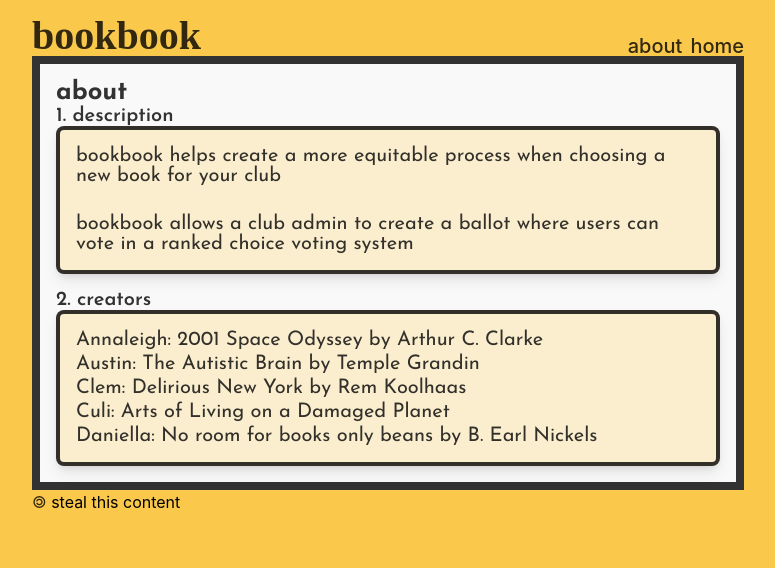
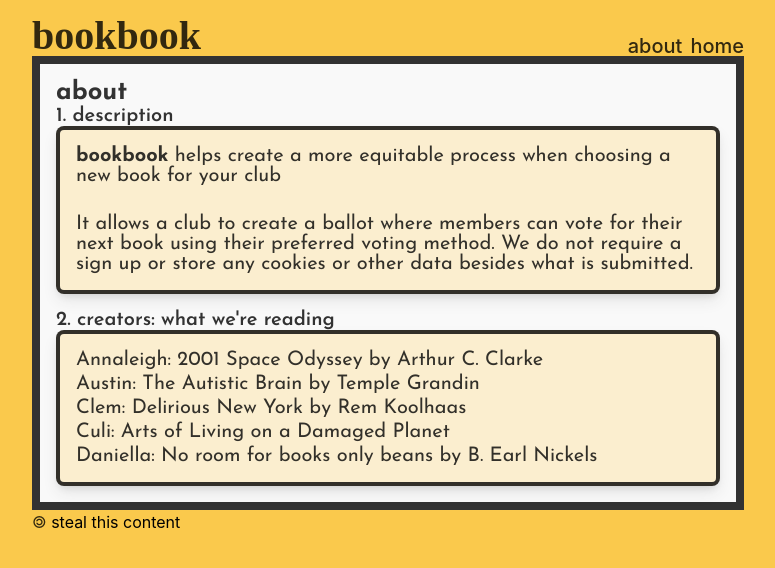
Before and after one commit to openbookbook/bookbook-web, a React (Create React App) app: page /about in a window 1280 px wide. Shown: the top 568 px of the page, without its empty margins (252-1027 px from the left). Built offline with nearby package versions, Linux system fonts and the light colour scheme.

Commit message:
minor touch ups

```diff
--- a/src/pages/about/AboutPage.js
+++ b/src/pages/about/AboutPage.js
@@ -6,12 +6,14 @@ const AboutPage = () => {
     <h3 className="page-title">about</h3>
     <span className="panel-title">description</span>
     <div className="panel">
-      <p>bookbook helps create a more equitable process when choosing a new book for your club</p>
+      <p><strong>bookbook</strong> helps create a more equitable process when choosing a new book for your club</p>
       <br/>
-      <p>bookbook allows a club admin to create a ballot where users can vote in a ranked choice voting system</p>
+      <p>
+        It allows a club to create a ballot where members can vote for their next book using their preferred voting method. We do not require a sign up or store any cookies or other data besides what is submitted.
+      </p>
     </div>
 
-    <span className="panel-title">creators</span>
+    <span className="panel-title">creators: what we're reading</span>
     <div className="panel">
       <p>Annaleigh: 2001 Space Odyssey by Arthur C. Clarke</p>
       <p>Austin: The Autistic Brain by Temple Grandin</p>
--- a/src/styles/common.css
+++ b/src/styles/common.css
@@ -7,6 +7,10 @@
   font-family: var(--fnt-josefin);
   box-sizing: border-box;
   font-size: 20px;
+}
+
+b, strong {
+  font-weight: bold;
 }
 
 /* page and panel classes */
@@ -70,7 +74,7 @@ button {
   border-radius: 0.25rem;
 }
 
-button, summary {
+button, summary, select {
   cursor: pointer;
 }
 
```
